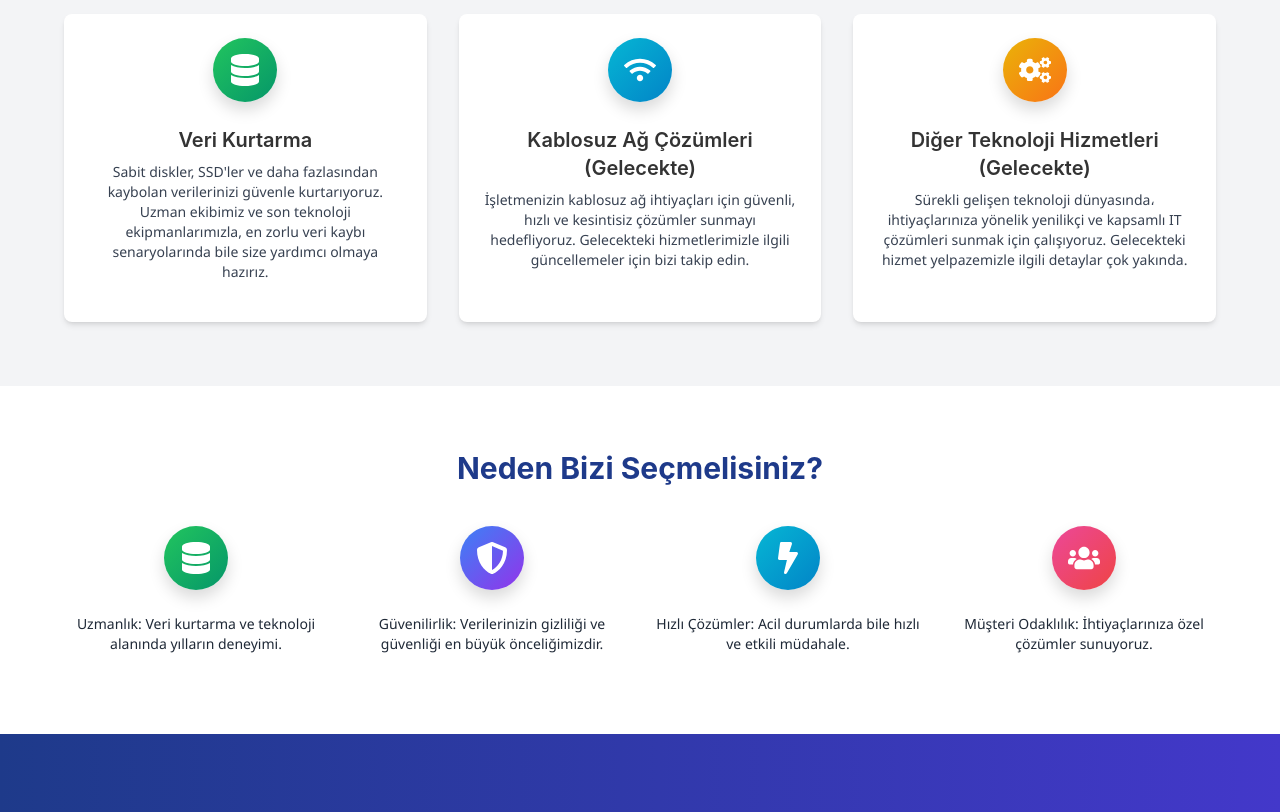
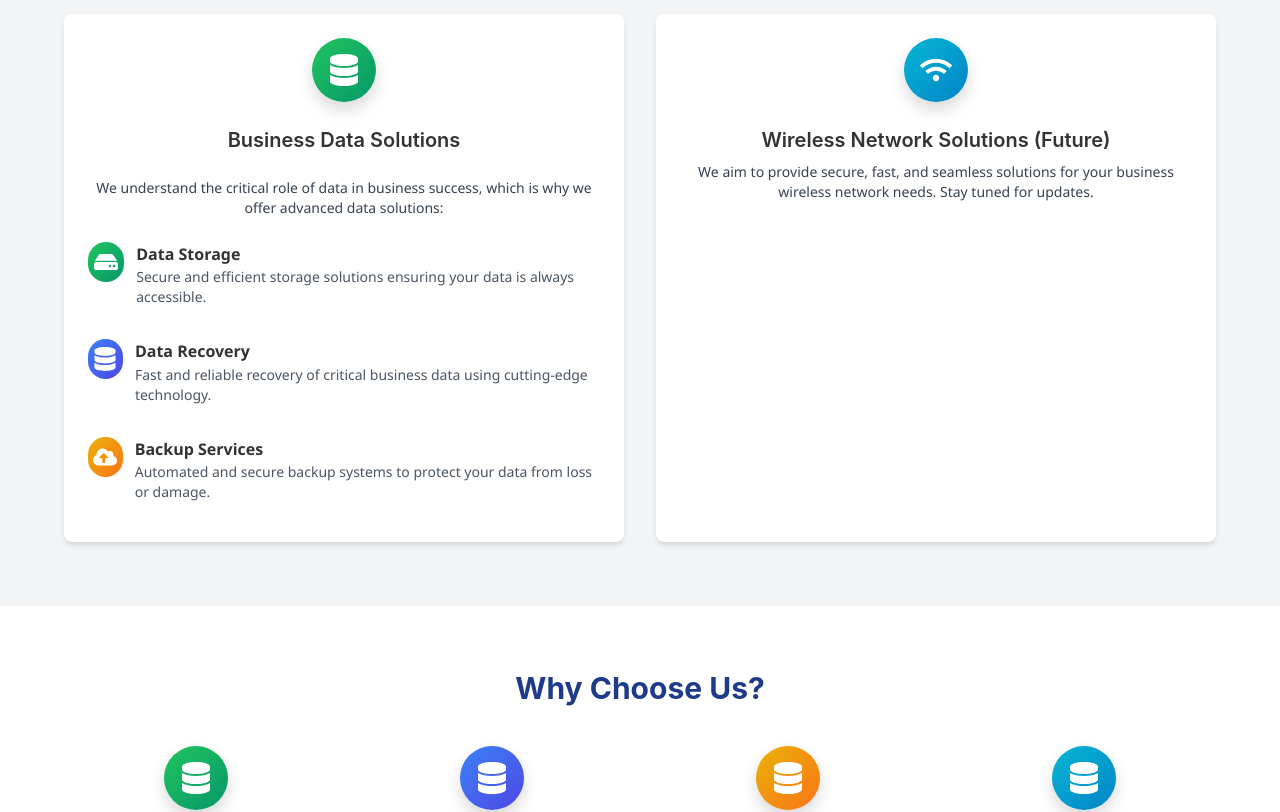
Before and after one commit to SalehKar/tekfin-website, a React (Create React App) app: page / in a window 1280 px wide. Shown: the part 740-1552 px from the top of the page. Built offline with nearby package versions, Linux system fonts and the light colour scheme.

Commit message:
Update HomePage.js

```diff
--- a/src/components/HomePage.js
+++ b/src/components/HomePage.js
@@ -1,75 +1,42 @@
 import React from 'react';
 import { useNavigate } from 'react-router-dom';
-// استيراد الأيقونات من مكتبة react-icons
-import { FaDatabase, FaWifi, FaCogs, FaShieldAlt, FaBolt, FaUsers } from 'react-icons/fa';
+import { FaDatabase, FaWifi, FaHdd, FaCloudUploadAlt } from 'react-icons/fa';
 
 const HomePage = ({ language }) => {
   const navigate = useNavigate();
 
   const content = {
-    tr: {
-      mainTitle: "Veri Kurtarma ve İleri Teknoloji Çözümleri",
-      subtitle: "Kaybolan Verilerinizi Geri Getiriyor, Geleceğin Teknolojilerini Bugünden Sunuyoruz.",
-      intro: "İstanbul merkezli şirketimiz, veri kurtarma alanında uzmanlaşmış olup, gelecekte kablosuz ağlar ve diğer ileri teknoloji hizmetleriyle de yanınızda olacaktır. İşletmenizin veya kişisel verilerinizin güvenliği ve erişilebilirliği bizim önceliğimizdir.",
-      landingBtn: "Storage Advisor'ı Dene",
-      landingDescription: "Doğru depolama cihazını mı arıyorsunuz? Akıllı Storage Advisor aracımızla ihtiyacınıza uygun öneriyi birkaç adımda alın.",
-      services: {
-        title: "Hizmetlerimiz",
-        dataRecovery: {
-          title: "Veri Kurtarma",
-          description: "Sabit diskler, SSD'ler ve daha fazlasından kaybolan verilerinizi güvenle kurtarıyoruz. Uzman ekibimiz ve son teknoloji ekipmanlarımızla, en zorlu veri kaybı senaryolarında bile size yardımcı olmaya hazırız."
-        },
-        wireless: {
-          title: "Kablosuz Ağ Çözümleri (Gelecekte)",
-          description: "İşletmenizin kablosuz ağ ihtiyaçları için güvenli, hızlı ve kesintisiz çözümler sunmayı hedefliyoruz. Gelecekteki hizmetlerimizle ilgili güncellemeler için bizi takip edin."
-        },
-        other: {
-          title: "Diğer Teknoloji Hizmetleri (Gelecekte)",
-          description: "Sürekli gelişen teknoloji dünyasında، ihtiyaçlarınıza yönelik yenilikçi ve kapsamlı IT çözümleri sunmak için çalışıyoruz. Gelecekteki hizmet yelpazemizle ilgili detaylar çok yakında."
-        }
-      },
-      whyChooseUs: {
-        title: "Neden Bizi Seçmelisiniz?",
-        expertise: "Uzmanlık: Veri kurtarma ve teknoloji alanında yılların deneyimi.",
-        reliability: "Güvenilirlik: Verilerinizin gizliliği ve güvenliği en büyük önceliğimizdir.",
-        fastSolutions: "Hızlı Çözümler: Acil durumlarda bile hızlı ve etkili müdahale.",
-        customerFocus: "Müşteri Odaklılık: İhtiyaçlarınıza özel çözümler sunuyoruz."
-      },
-      cta: {
-        title: "Kaybolan verilerinizi geri almak veya teknoloji çözümlerimiz hakkında daha fazla bilgi edinmek için bugün bizimle iletişime geçin!",
-        button: "Hemen İletişime Geçin!"
-      }
-    },
     en: {
-      mainTitle: "Data Recovery and Advanced Technology Solutions",
-      subtitle: "We Recover Your Lost Data, Providing Tomorrow's Technologies Today.",
-      intro: "Our Istanbul-based company specializes in data recovery, and in the future, we will also be by your side with wireless networks and other advanced technology services. The security and accessibility of your business or personal data are our priority.",
+      mainTitle: "Business Data Solutions",
+      subtitle: "Store, Protect, and Recover Your Business Data with Confidence.",
+      intro: "We provide tailored data solutions that help businesses store, protect, and recover their most valuable asset — their data. Based in Istanbul, we combine expertise, advanced technology, and customer focus to ensure your data is always safe and accessible.",
       landingBtn: "Try Storage Advisor Tool",
       landingDescription: "Not sure what storage device you need? Use our smart advisor to get a tailored recommendation in seconds!",
       services: {
         title: "Our Services",
-        dataRecovery: {
-          title: "Data Recovery",
-          description: "We securely recover lost data from hard drives, SSDs, and more. With our expert team and state-of-the-art equipment, we are ready to assist you even in the most challenging data loss scenarios."
+        dataSolutions: {
+          title: "Business Data Solutions",
+          description: "We understand the critical role of data in business success, which is why we offer advanced data solutions:",
+          subServices: [
+            { title: "Data Storage", description: "Secure and efficient storage solutions ensuring your data is always accessible.", icon: <FaHdd className="w-6 h-6 text-white" /> },
+            { title: "Data Recovery", description: "Fast and reliable recovery of critical business data using cutting-edge technology.", icon: <FaDatabase className="w-6 h-6 text-white" /> },
+            { title: "Backup Services", description: "Automated and secure backup systems to protect your data from loss or damage.", icon: <FaCloudUploadAlt className="w-6 h-6 text-white" /> }
+          ]
         },
         wireless: {
           title: "Wireless Network Solutions (Future)",
-          description: "We aim to provide secure, fast, and seamless solutions for your business wireless network needs. Stay tuned for updates on our future services."
-        },
-        other: {
-          title: "Other Technology Services (Future)",
-          description: "In the constantly evolving world of technology, we strive to offer innovative and comprehensive IT solutions tailored to your needs. Details about our future service range will be available very soon."
+          description: "We aim to provide secure, fast, and seamless solutions for your business wireless network needs. Stay tuned for updates."
         }
       },
       whyChooseUs: {
         title: "Why Choose Us?",
-        expertise: "Expertise: Years of experience in data recovery and technology.",
+        expertise: "Expertise: Years of experience in data recovery and business data management.",
         reliability: "Reliability: The confidentiality and security of your data are our top priority.",
         fastSolutions: "Fast Solutions: Quick and effective intervention even in emergencies.",
         customerFocus: "Customer-Centric: We offer solutions tailored to your needs."
       },
       cta: {
-        title: "Contact us today to recover your lost data or learn more about our technology solutions!",
+        title: "Contact us today to protect and recover your business data!",
         button: "Contact Us Now!"
       }
     }
@@ -78,29 +45,10 @@ const HomePage = ({ language }) => {
   const t = content[language] || content.en;
 
   const iconColors = {
-    dataRecovery: 'from-green-500 to-emerald-600',
-    wireless: 'from-cyan-500 to-sky-600',
-    other: 'from-yellow-500 to-orange-500'
-  };
-
-  const serviceIcons = {
-    dataRecovery: <FaDatabase className="w-8 h-8 text-white" />,
-    wireless: <FaWifi className="w-8 h-8 text-white" />,
-    other: <FaCogs className="w-8 h-8 text-white" />
-  };
-
-  const whyChooseIcons = {
-    expertise: <FaDatabase className="w-8 h-8 text-white" />,
-    reliability: <FaShieldAlt className="w-8 h-8 text-white" />,
-    fastSolutions: <FaBolt className="w-8 h-8 text-white" />,
-    customerFocus: <FaUsers className="w-8 h-8 text-white" />
-  };
-
-  const whyColors = {
-    expertise: 'from-green-500 to-emerald-600',
-    reliability: 'from-blue-500 to-purple-600',
-    fastSolutions: 'from-cyan-500 to-sky-600',
-    customerFocus: 'from-pink-500 to-red-500'
+    storage: 'from-green-500 to-emerald-600',
+    recovery: 'from-blue-500 to-indigo-600',
+    backup: 'from-yellow-500 to-orange-500',
+    wireless: 'from-cyan-500 to-sky-600'
   };
 
   return (
@@ -127,16 +75,39 @@ const HomePage = ({ language }) => {
       <section className="py-16 bg-gray-100">
         <div className="container mx-auto px-4">
           <h2 className="text-3xl font-bold text-center text-blue-900 mb-10">{t.services.title}</h2>
-          <div className="grid grid-cols-1 md:grid-cols-3 gap-8">
-            {['dataRecovery', 'wireless', 'other'].map((key, index) => (
-              <div key={index} className="bg-white p-6 rounded-lg shadow-md text-center">
-                <div className={`flex justify-center items-center w-16 h-16 mx-auto mb-4 bg-gradient-to-br ${iconColors[key]} rounded-full shadow`}>
-                  {serviceIcons[key]}
+          <div className="grid grid-cols-1 md:grid-cols-2 gap-8">
+
+            {/* Business Data Solutions */}
+            <div className="bg-white p-6 rounded-lg shadow-md">
+              <div className="flex justify-center items-center w-16 h-16 mx-auto mb-4 bg-gradient-to-br from-green-500 to-emerald-600 rounded-full shadow">
+                <FaDatabase className="w-8 h-8 text-white" />
               </div>
-                <h3 className="text-xl font-semibold mb-2">{t.services[key].title}</h3>
-                <p className="text-gray-700 text-sm">{t.services[key].description}</p>
+              <h3 className="text-xl font-semibold mb-4 text-center">{t.services.dataSolutions.title}</h3>
+              <p className="text-gray-700 text-sm mb-4 text-center">{t.services.dataSolutions.description}</p>
+              <div className="space-y-4">
+                {t.services.dataSolutions.subServices.map((service, i) => (
+                  <div key={i} className="flex items-start space-x-3">
+                    <div className={`flex justify-center items-center w-10 h-10 bg-gradient-to-br ${Object.values(iconColors)[i]} rounded-full`}>
+                      {service.icon}
+                    </div>
+                    <div>
+                      <strong>{service.title}</strong>
+                      <p className="text-sm text-gray-600">{service.description}</p>
+                    </div>
                   </div>
                 ))}
+              </div>
+            </div>
+
+            {/* Wireless Network Solutions */}
+            <div className="bg-white p-6 rounded-lg shadow-md text-center">
+              <div className="flex justify-center items-center w-16 h-16 mx-auto mb-4 bg-gradient-to-br from-cyan-500 to-sky-600 rounded-full shadow">
+                <FaWifi className="w-8 h-8 text-white" />
+              </div>
+              <h3 className="text-xl font-semibold mb-2">{t.services.wireless.title}</h3>
+              <p className="text-gray-700 text-sm">{t.services.wireless.description}</p>
+            </div>
+
           </div>
         </div>
       </section>
@@ -146,12 +117,11 @@ const HomePage = ({ language }) => {
         <div className="container mx-auto px-4">
           <h2 className="text-3xl font-bold text-center text-blue-900 mb-10">{t.whyChooseUs.title}</h2>
           <div className="grid grid-cols-1 md:grid-cols-2 lg:grid-cols-4 gap-8">
-            {Object.keys(t.whyChooseUs)
-              .filter(key => key !== 'title')
-              .map((key, index) => (
+            {Object.keys(t.whyChooseUs).filter(k => k !== 'title').map((key, index) => (
               <div key={index} className="text-center">
-                  <div className={`flex justify-center items-center w-16 h-16 mx-auto mb-4 bg-gradient-to-br ${whyColors[key]} rounded-full shadow`}>
-                    {whyChooseIcons[key]}
+                <div className={`flex justify-center items-center w-16 h-16 mx-auto mb-4 bg-gradient-to-br ${Object.values(iconColors)[index]} rounded-full shadow`}>
+                  {/* Placeholder icon */}
+                  <FaDatabase className="w-8 h-8 text-white" />
                 </div>
                 <p className="text-gray-800 font-medium text-sm">{t.whyChooseUs[key]}</p>
               </div>
```
Lines whose indentation alone changed are shown as unchanged.
